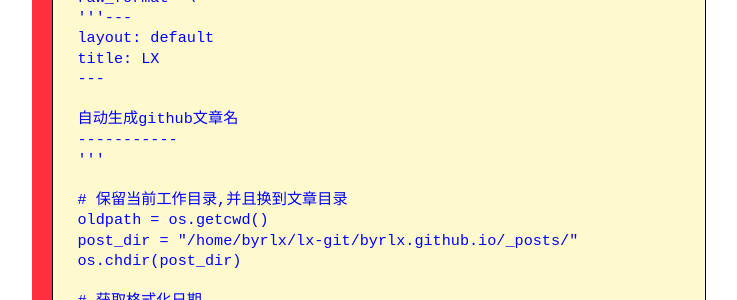
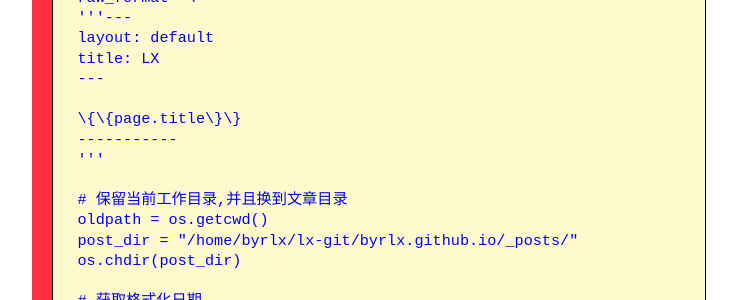
Before and after one commit to byrlx/byrlx.github.io, a Jekyll site: the page built from _posts/2013-08-03-自动生成github文章名.md, in a window 1280 px wide. Shown: the part 466-766 px from the top of the page, without its empty margins (271-1008 px from the left). Built offline with Jekyll 4.4.1, drawn with Linux system fonts in a browser that asks for light colours; Markdown is read by kramdown in place of the engine named in the settings; some of the changed text lies outside the part shown.

Commit message:
modify post

```diff
--- a/_posts/2013-08-03-自动生成github文章名.md
+++ b/_posts/2013-08-03-自动生成github文章名.md
@@ -26,7 +26,7 @@ title: 自动生成github文章名
 	title: LX
 	---
 
-	{{page.title}}
+	\{\{page.title\}\}
 	-----------
 	'''
 
```
